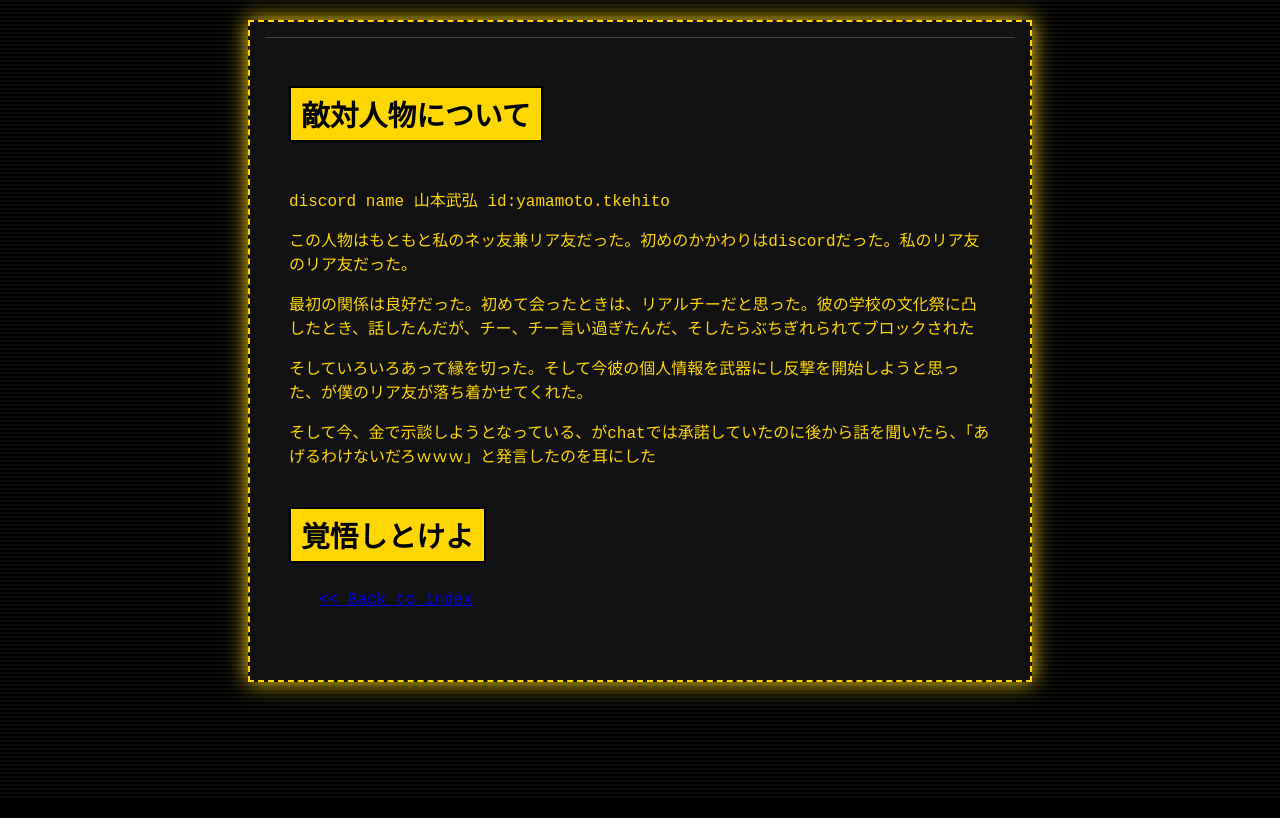
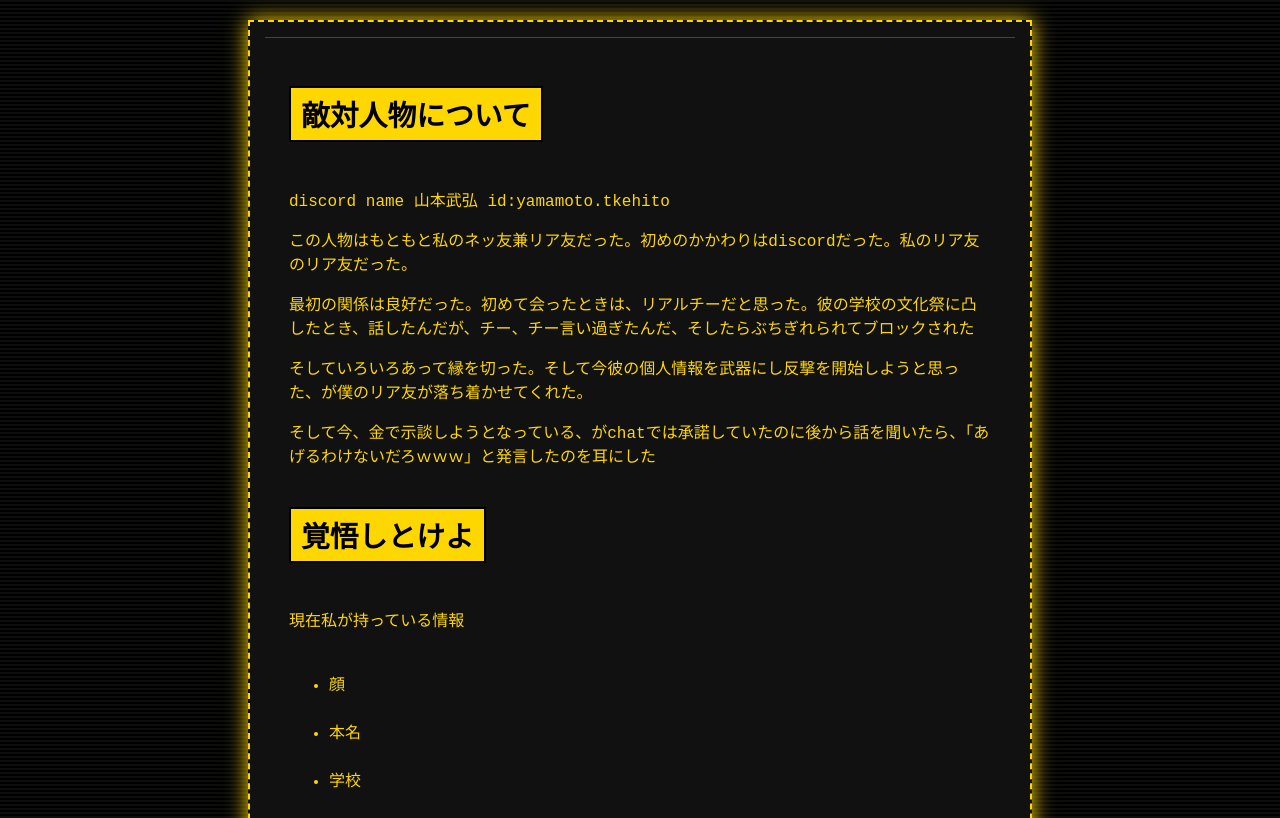
Before and after one commit to zero1201/sebiablog.github.io, a plain HTML site: page blog2.html in a window 1280 px wide. Shown: the top 818 px of the page. Drawn offline with Linux system fonts and the light colour scheme; a web font is replaced by a local one.

Commit message:
Update blog2.html

```diff
--- a/blog2.html
+++ b/blog2.html
@@ -17,6 +17,12 @@
             <p>そしていろいろあって縁を切った。そして今彼の個人情報を武器にし反撃を開始しようと思った、が僕のリア友が落ち着かせてくれた。</p>
             <p>そして今、金で示談しようとなっている、がchatでは承諾していたのに後から話を聞いたら、「あげるわけないだろｗｗｗ」と発言したのを耳にした</p>
             <h2>覚悟しとけよ</h2>
+            <p>現在私が持っている情報
+            <ul>
+　　            <li>顔</li>
+　　            <li>本名</li>
+　　            <li>学校</li>
+　          </ul>
             <br>
             <!-- リンクもaタグでクールに -->
             <a href="./index.html" class="link-list">&lt;&lt; Back to index</a>
```
